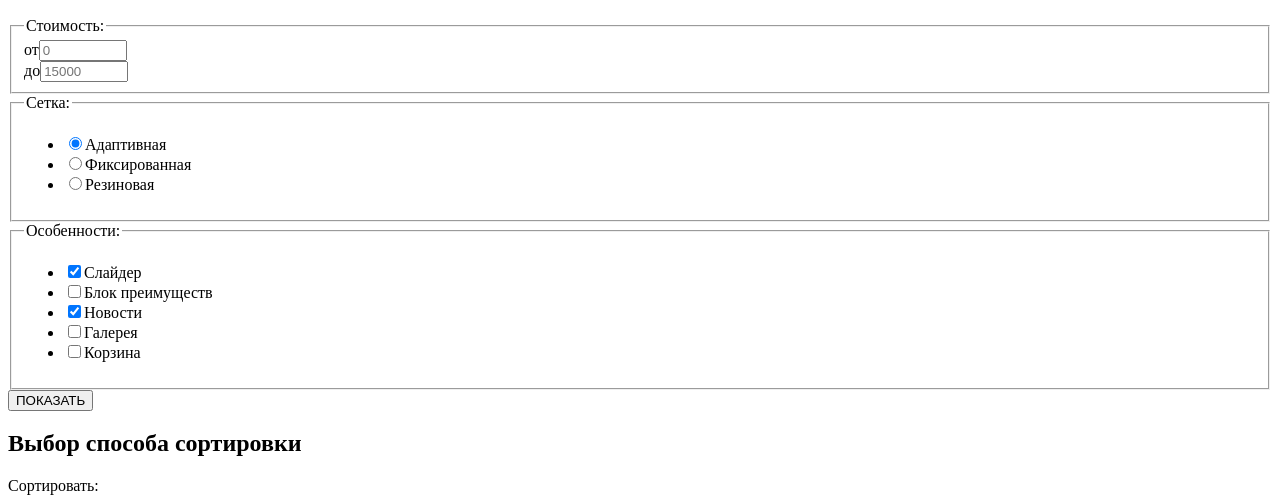
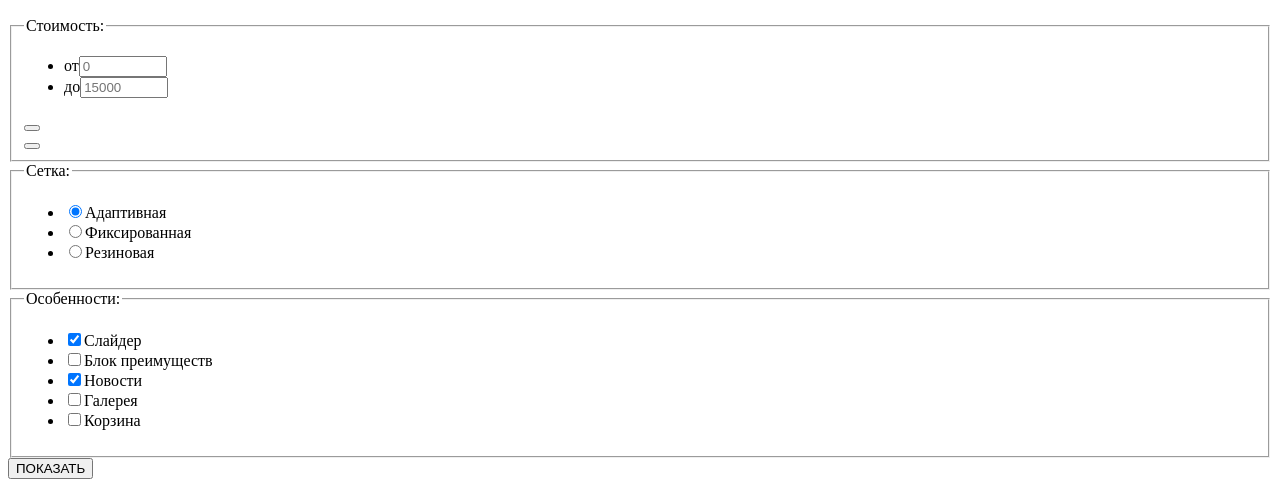
Before and after one commit to MihailSpiridonov/1726953-nerds-31, a plain HTML site: page catalog.html in a window 1280 px wide. Shown: the part 293-793 px from the top of the page. Drawn offline with Linux system fonts and the light colour scheme.

Commit message:
Отредактировал в форме группу "стоимость"
Инпуты заключил в список
Ползунок стоимости заключил в дивы и баттоны

```diff
--- a/catalog.html
+++ b/catalog.html
@@ -27,11 +27,17 @@
             <form method="get" action="https://echo.htmlacademy.ru">
                 <fieldset>
                     <legend>Стоимость:</legend>
-                    <div class="range-min">
-                        <lable>от<input type="number" min="0" max="100000" step="100" name="min_cost" placeholder="0"></input></lable>
-                    </div>
-                    <div class="range-max">
-                        <lable>до<input type="number" min="0" max="100000" step="100" name="max_cost" placeholder="15000"></input></lable>
+                    <ul>
+                        <li><lable>от<input type="number" min="0" max="100000" step="100" name="min_cost" placeholder="0"></lable></li>
+                        <li><lable>до<input type="number" min="0" max="100000" step="100" name="max_cost" placeholder="15000"></lable></li>
+                    </ul>
+                    <div>
+                        <div class="range-min">
+                            <button type="button" name="range"></button>
+                        </div>
+                        <div class="range-max">
+                            <button type="button" name="range"></button>
+                        </div>
                     </div>
                 </fieldset>
                 <fieldset>
```
